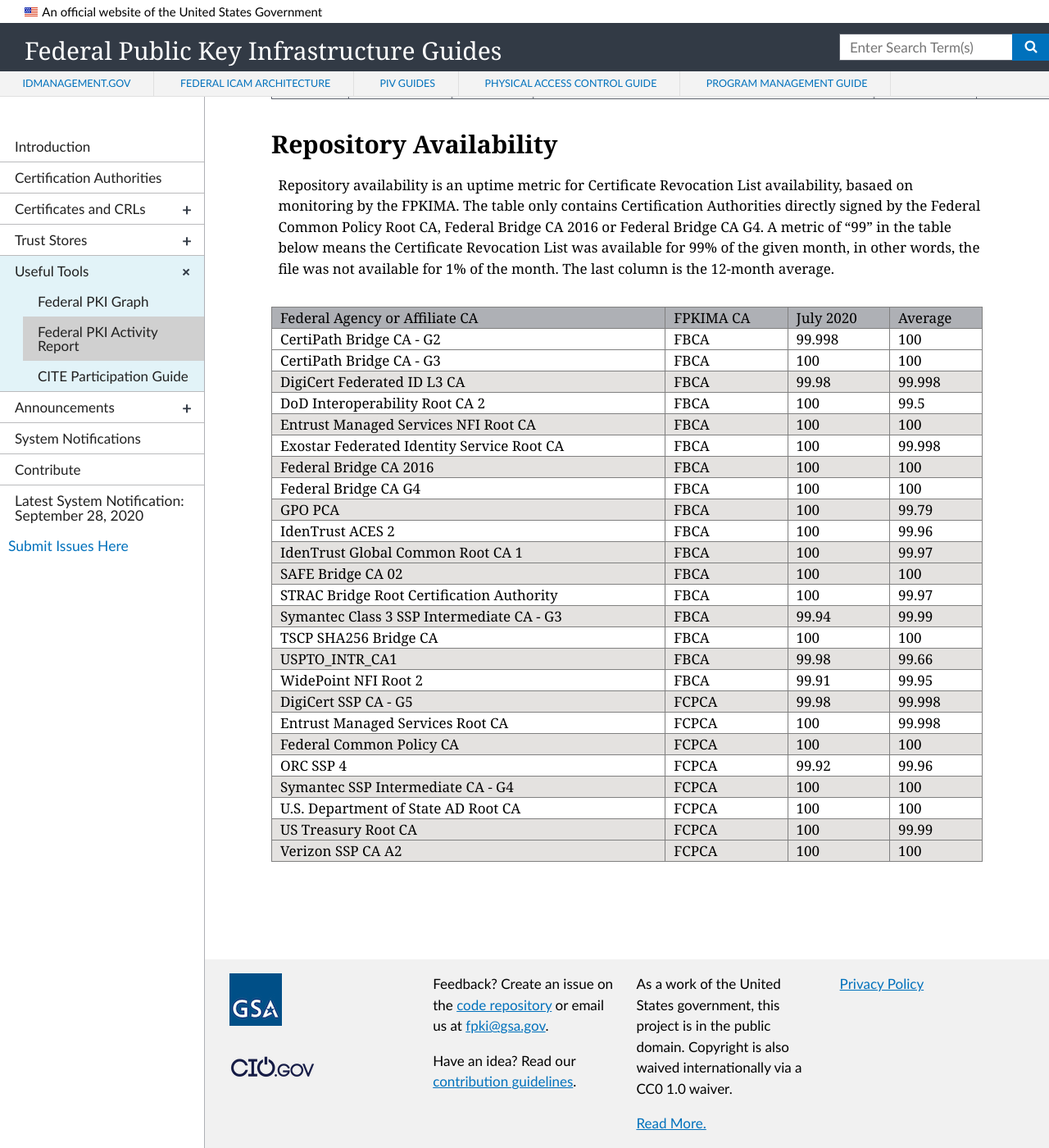
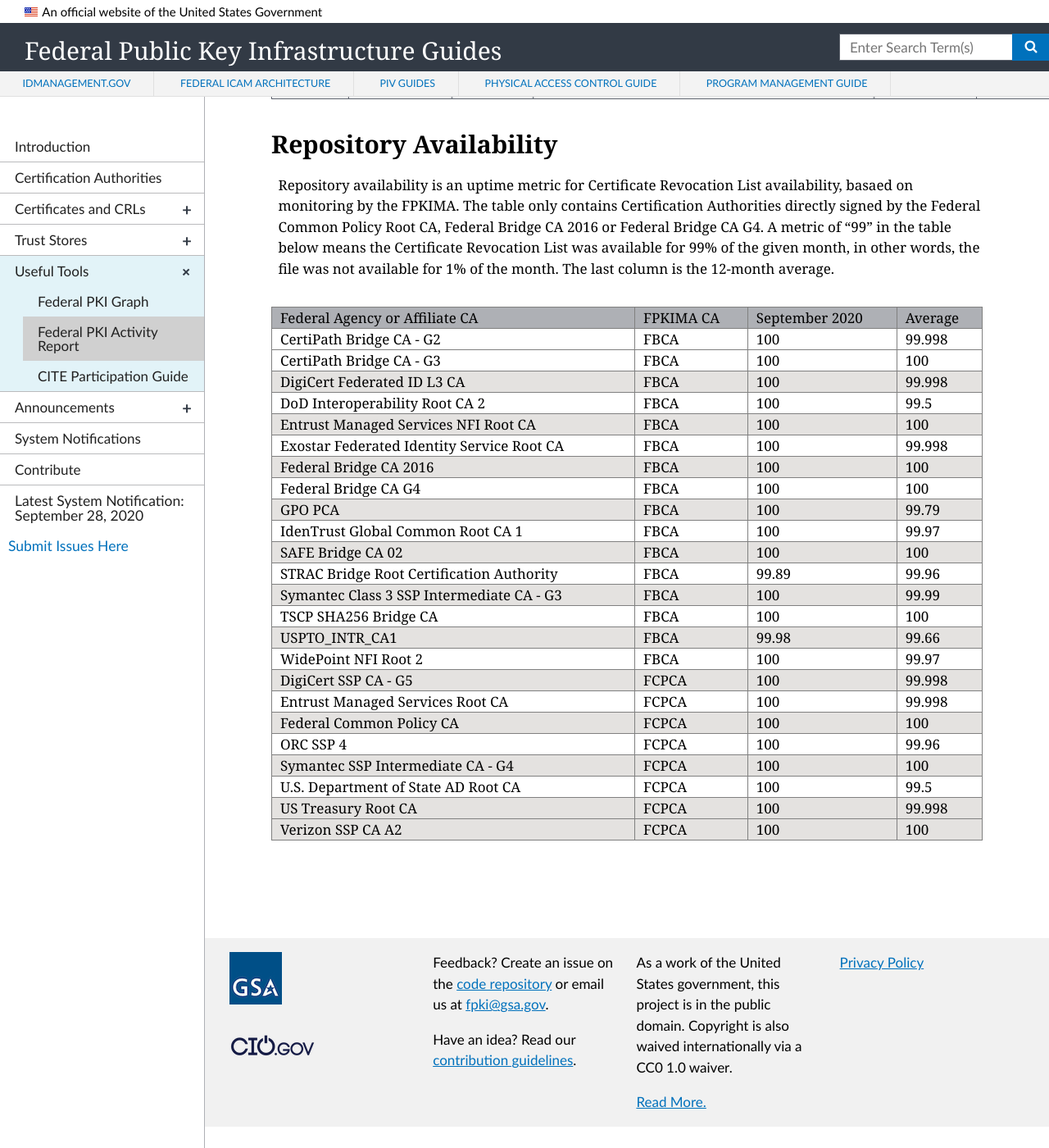
Before and after one commit to GSA/fpki-guides, a Jekyll site: the page built from _tools/03_fpki_activity_report.md, in a window 1280 px wide and 1400 px high, scrolled down 2834 px. Shown: the whole window at 82% size. Built offline with Jekyll 4.4.1, drawn with Linux system fonts in a browser that asks for light colours; nearby versions of some CDN libraries; after the commit the page ends 4208 px from its top, so only the background shows below that.

Commit message:
Update fpkiar-repo-table.html
update for September times

```diff
--- a/_includes/fpkiar-repo-table.html
+++ b/_includes/fpkiar-repo-table.html
@@ -21,14 +21,14 @@
     <tr>
         <th class="tg-llyw">Federal Agency or Affiliate CA</th>
         <td class="tg-llyw">FPKIMA CA</td>
-        <td class="tg-llyw">July 2020</td>
+        <td class="tg-llyw">September 2020</td>
         <td class="tg-llyw">Average</td>
     </tr>
     <tr>
         <td class="tg-0pky">CertiPath Bridge CA - G2</td>
         <td class="tg-0pky">FBCA</td>
+        <td class="tg-0pky">100</td>
         <td class="tg-0pky">99.998</td>
-        <td class="tg-0pky">100</td>
     </tr>
     <tr>
         <td class="tg-0pky">CertiPath Bridge CA - G3</td>
@@ -39,7 +39,7 @@
     <tr>
         <td class="tg-y698">DigiCert Federated ID L3 CA</td>
         <td class="tg-y698">FBCA</td>
-        <td class="tg-y698">99.98</td>
+        <td class="tg-y698">100</td>
         <td class="tg-y698">99.998</td>
     </tr>
     <tr>
@@ -79,16 +79,10 @@
         <td class="tg-y698">99.79</td>
     </tr>
     <tr>
-        <td class="tg-0pky">IdenTrust ACES 2</td>
+        <td class="tg-0pky">IdenTrust Global Common Root CA 1</td>
         <td class="tg-0pky">FBCA</td>
         <td class="tg-0pky">100</td>
-        <td class="tg-0pky">99.96</td>
-    </tr>
-    <tr>
-        <td class="tg-y698">IdenTrust Global Common Root CA 1</td>
-        <td class="tg-y698">FBCA</td>
-        <td class="tg-y698">100</td>
-        <td class="tg-y698">99.97</td>
+        <td class="tg-0pky">99.97</td>
     </tr>
     <tr>
         <td class="tg-y698">SAFE Bridge CA 02</td>
@@ -99,13 +93,13 @@
     <tr>
         <td class="tg-0pky">STRAC Bridge Root Certification Authority</td>
         <td class="tg-0pky">FBCA</td>
-        <td class="tg-0pky">100</td>
-        <td class="tg-0pky">99.97</td>
+        <td class="tg-0pky">99.89</td>
+        <td class="tg-0pky">99.96</td>
     </tr>
     <tr>
         <td class="tg-y698">Symantec Class 3 SSP Intermediate CA - G3</td>
         <td class="tg-y698">FBCA</td>
-        <td class="tg-y698">99.94</td>
+        <td class="tg-y698">100</td>
         <td class="tg-y698">99.99</td>
     </tr>
     <tr>
@@ -123,13 +117,13 @@
      <tr>
         <td class="tg-0pky">WidePoint NFI Root 2</td>
         <td class="tg-0pky">FBCA</td>
-        <td class="tg-0pky">99.91</td>
-        <td class="tg-0pky">99.95</td>
+        <td class="tg-0pky">100</td>
+        <td class="tg-0pky">99.97</td>
     </tr>
     <tr>
         <td class="tg-y698">DigiCert SSP CA - G5</td>
         <td class="tg-y698">FCPCA</td>
-        <td class="tg-y698">99.98</td>
+        <td class="tg-y698">100</td>
         <td class="tg-y698">99.998</td>
     </tr>
     <tr>
@@ -147,7 +141,7 @@
     <tr>
         <td class="tg-0pky">ORC SSP 4</td>
         <td class="tg-0pky">FCPCA</td>
-        <td class="tg-0pky">99.92</td>
+        <td class="tg-0pky">100</td>
         <td class="tg-0pky">99.96</td>
     </tr>
     <tr>
@@ -160,13 +154,13 @@
         <td class="tg-0pky">U.S. Department of State AD Root CA</td>
         <td class="tg-0pky">FCPCA</td>
         <td class="tg-0pky">100</td>
-        <td class="tg-0pky">100</td>
+        <td class="tg-0pky">99.5</td>
     </tr>
     <tr>
         <td class="tg-y698">US Treasury Root CA</td>
         <td class="tg-y698">FCPCA</td>
         <td class="tg-y698">100</td>
-        <td class="tg-y698">99.99</td>
+        <td class="tg-y698">99.998</td>
     </tr>
     <tr>
         <td class="tg-y698">Verizon SSP CA A2</td>
```
